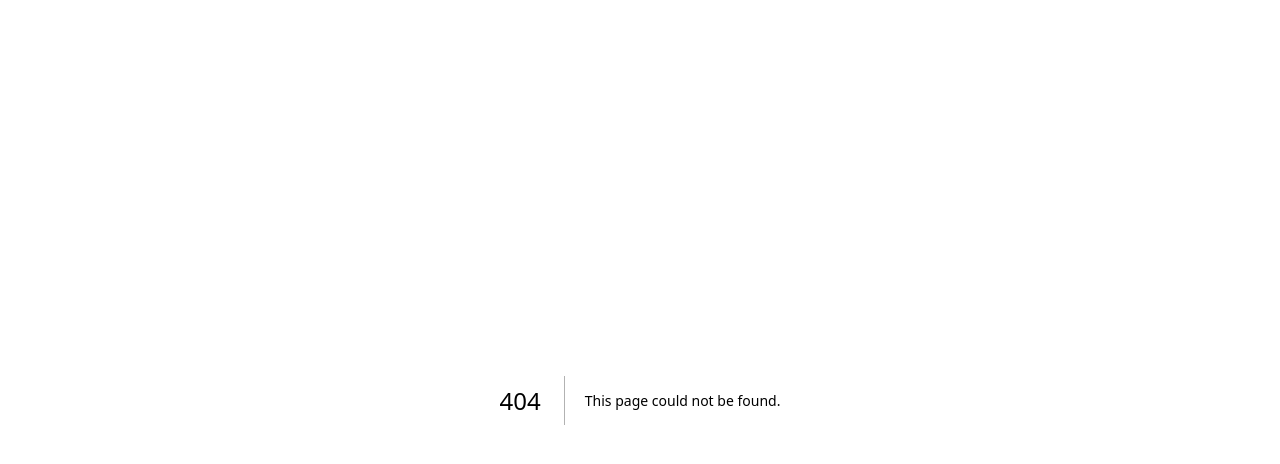
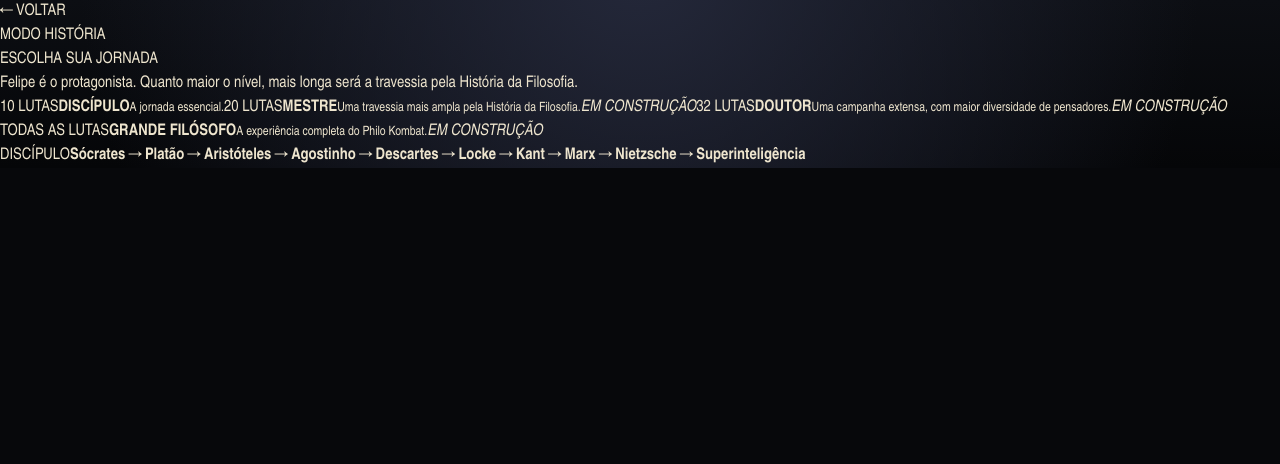
Before and after one commit to felipebleh/philo-kombat, a Next.js app: page /story in a window 1280 px wide. Before the commit this address had no page. Shown: the top 464 px of the page. Built offline with nearby package versions, Linux system fonts and the light colour scheme.

Commit message:
Criar entrada do modo história

```diff
--- /dev/null
+++ b/app/story/page.tsx
@@ -0,0 +1,95 @@
+"use client";
+
+import { useMemo, useState } from "react";
+import { useRouter } from "next/navigation";
+import {
+  DISCIPLE_CAMPAIGN,
+  STORY_CAMPAIGN_MENU,
+  STORY_PROLOGUE,
+  getStoryProgressLabel,
+} from "../story-mode";
+import { StorySequence } from "../story-mode-ui";
+import "../story-mode.css";
+
+export default function StoryModePage() {
+  const router = useRouter();
+  const [selectedTier, setSelectedTier] = useState<string | null>(null);
+  const [stage, setStage] = useState<"menu" | "prologue" | "encounter">("menu");
+
+  const firstEncounter = DISCIPLE_CAMPAIGN.encounters[0];
+  const progressLabel = useMemo(
+    () => getStoryProgressLabel(DISCIPLE_CAMPAIGN, 0),
+    [],
+  );
+
+  if (stage === "prologue") {
+    return (
+      <main className="story-route-shell">
+        <StorySequence
+          screens={STORY_PROLOGUE}
+          progressLabel="DISCÍPULO — PRÓLOGO"
+          onComplete={() => setStage("encounter")}
+        />
+      </main>
+    );
+  }
+
+  if (stage === "encounter") {
+    return (
+      <main className="story-route-shell">
+        <StorySequence
+          screens={firstEncounter.intro}
+          progressLabel={progressLabel}
+          onComplete={() => setStage("menu")}
+        />
+        <div className="story-fight-pending" aria-hidden="true">
+          <strong>FELIPE VS. SÓCRATES</strong>
+          <span>Integração do combate será ativada quando os assets atuais entrarem no repositório.</span>
+        </div>
+      </main>
+    );
+  }
+
+  return (
+    <main className="story-menu-shell">
+      <button className="story-back" type="button" onClick={() => router.push("/")}>
+        ← VOLTAR
+      </button>
+
+      <header className="story-menu-heading">
+        <span>MODO HISTÓRIA</span>
+        <h1>ESCOLHA SUA JORNADA</h1>
+        <p>Felipe é o protagonista. Quanto maior o nível, mais longa será a travessia pela História da Filosofia.</p>
+      </header>
+
+      <section className="story-tier-grid" aria-label="Campanhas">
+        {STORY_CAMPAIGN_MENU.map((tier) => {
+          const available = tier.id === "disciple";
+          const active = selectedTier === tier.id;
+          return (
+            <button
+              key={tier.id}
+              type="button"
+              className={active ? "is-active" : ""}
+              onClick={() => {
+                setSelectedTier(tier.id);
+                if (available) setStage("prologue");
+              }}
+              disabled={!available}
+            >
+              <span>{tier.subtitle}</span>
+              <strong>{tier.label}</strong>
+              <small>{tier.description}</small>
+              {!available && <em>EM CONSTRUÇÃO</em>}
+            </button>
+          );
+        })}
+      </section>
+
+      <div className="story-route-preview">
+        <span>DISCÍPULO</span>
+        <strong>Sócrates → Platão → Aristóteles → Agostinho → Descartes → Locke → Kant → Marx → Nietzsche → Superinteligência</strong>
+      </div>
+    </main>
+  );
+}
```
